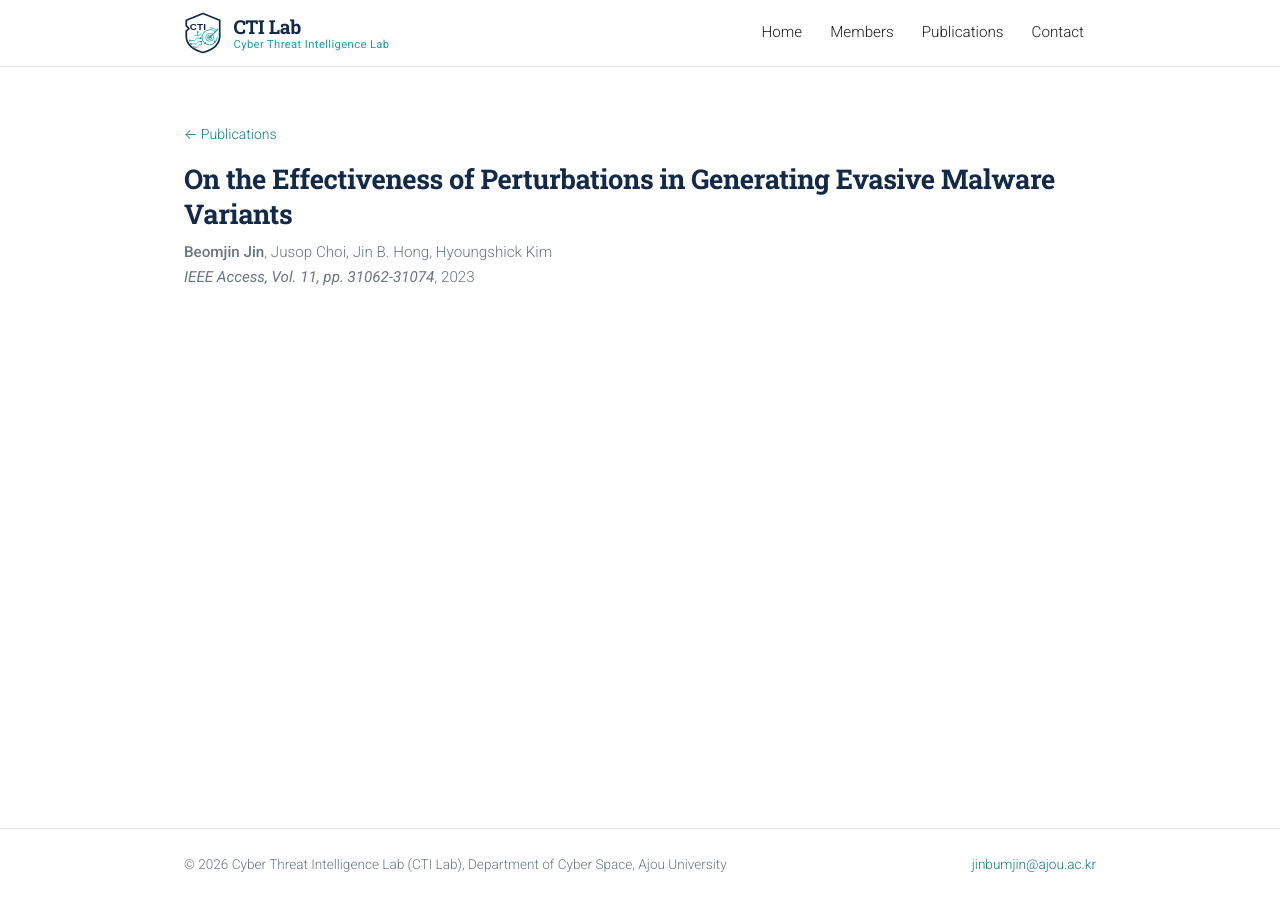
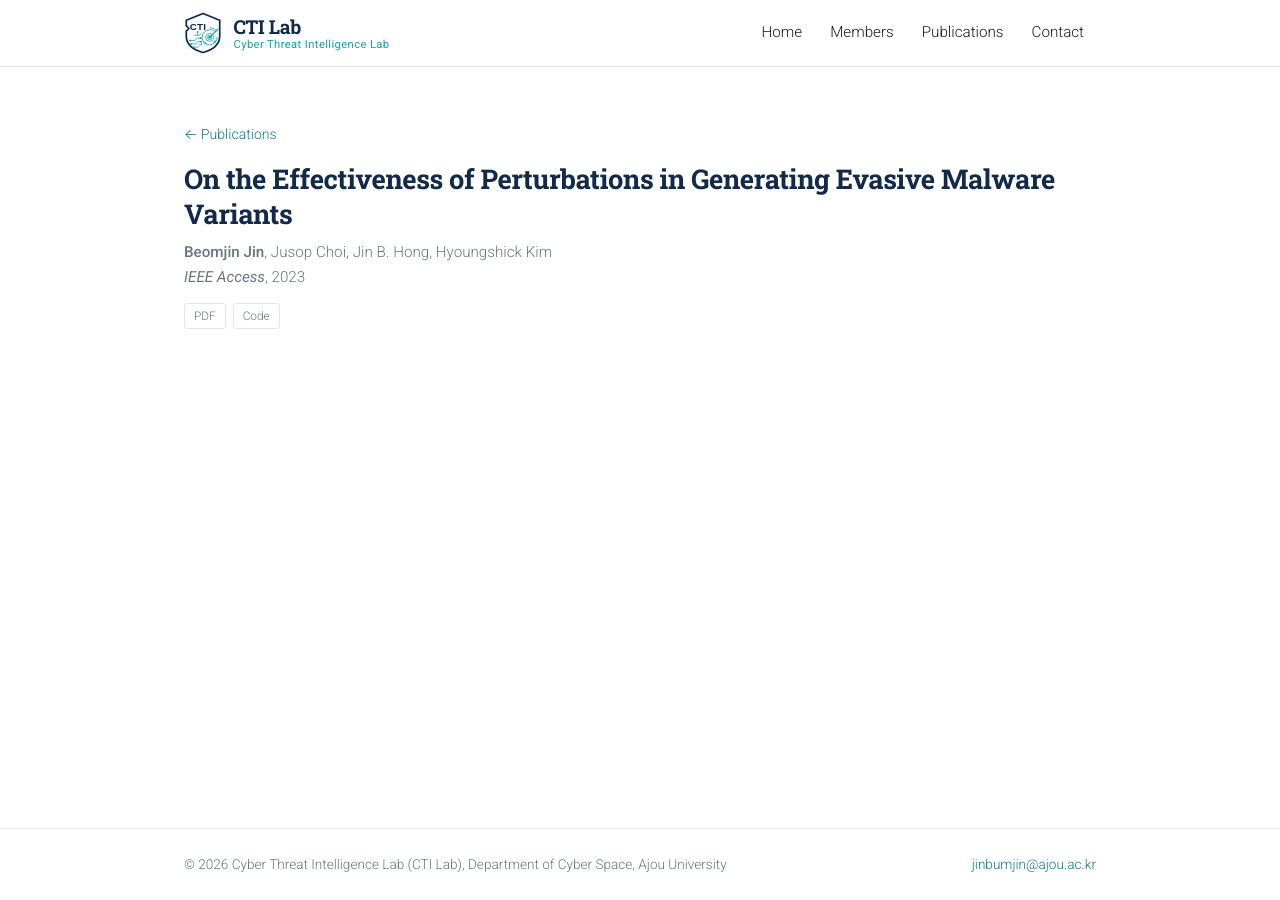
Before and after one commit to BJJINE/BJJINE.github.io, a Jekyll site: the page built from _publications/evasive-malware-variants.md, in a window 1280 px wide. Built offline with Jekyll 4.4.1, drawn with Linux system fonts in a browser that asks for light colours.

Commit message:
Update evasive-malware-variants.md

```diff
--- a/_publications/evasive-malware-variants.md
+++ b/_publications/evasive-malware-variants.md
@@ -5,5 +5,8 @@
 date: 2023-03-20
 year: 2023
 authors: "<b>Beomjin Jin</b>, Jusop Choi, Jin B. Hong, Hyoungshick Kim"
-venue: "IEEE Access, Vol. 11, pp. 31062-31074"
+venue: "IEEE Access"
+links:
+  - { label: "PDF",  url: "/files/fumvar_ex.pdf" }
+  - { label: "Code", url: "https://github.com/FUMVar/FUMVar-Ex" }
 ---
```
